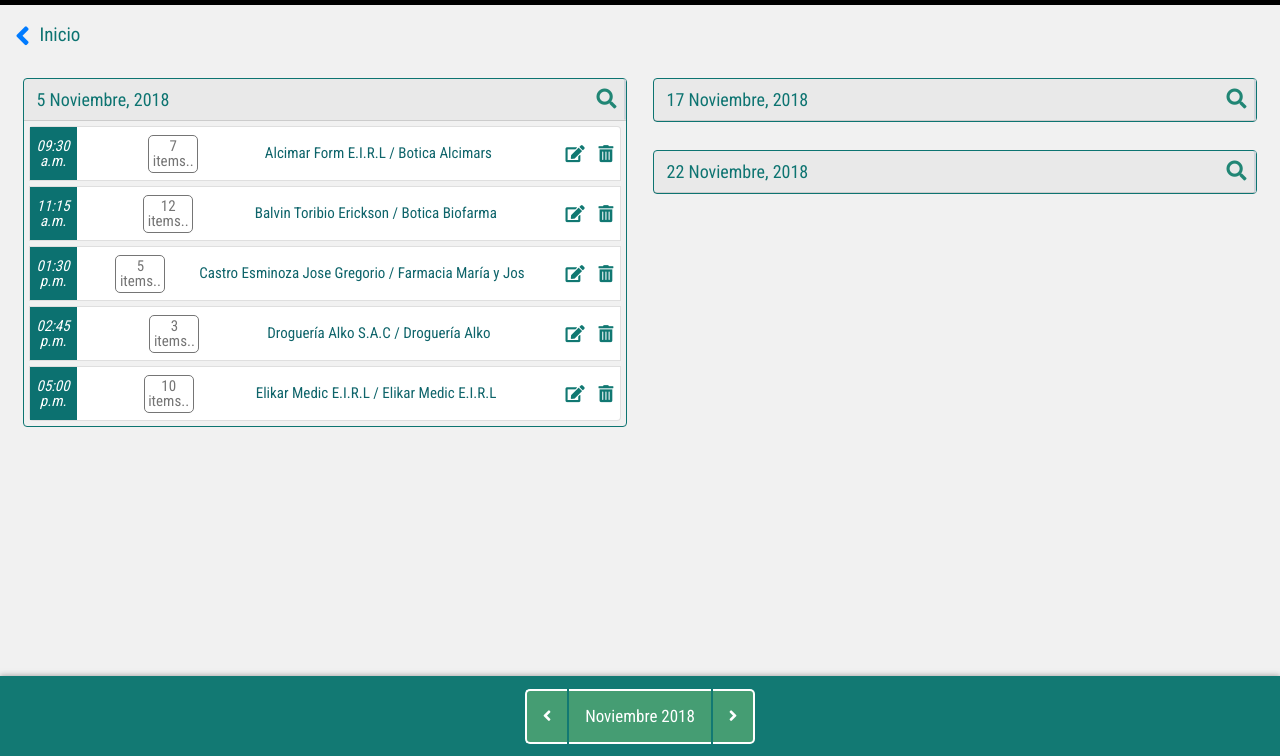
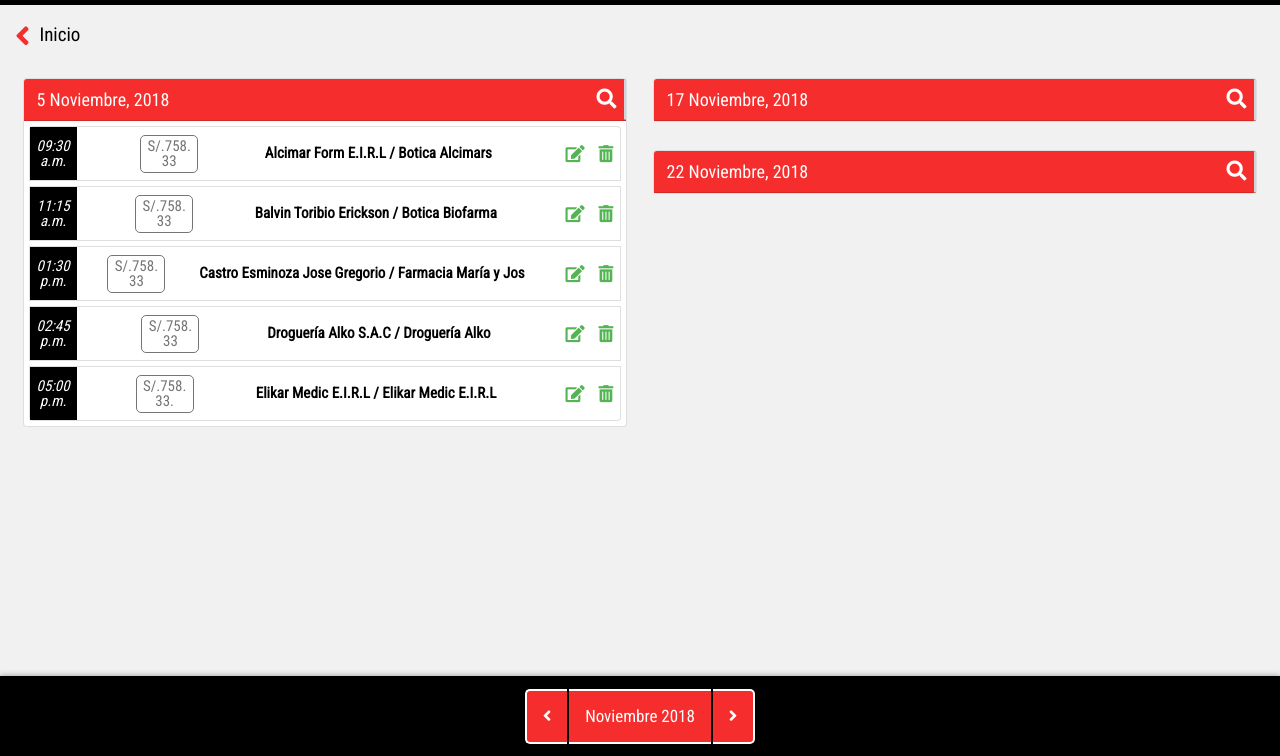
Before and after one commit to taniacoder/tdp, a plain HTML site: page static/borrador.html in a window 1280 px wide. Shown: the part 44-800 px from the top of the page. Drawn offline with Linux system fonts and the light colour scheme.

Commit message:
borradores

```diff
--- a/static/borrador.html
+++ b/static/borrador.html
@@ -52,11 +52,11 @@
         <div class="card-body">
 
           <ul class="list-group savelist">
-            <li class="list-group-item"><div class="f-tec"><span>09:30</span><span><span>a.m.</span></span></div> <span class="f-desc">7 items..</span><span class="f-qua">Alcimar Form E.I.R.L / Botica Alcimars</span><div class="f-act"><i class="fas fa-edit"></i><i class="fas fa-trash-alt"></i></div></li>
-            <li class="list-group-item"><div class="f-tec"><span>11:15</span><span><span>a.m.</span></span></div> <span class="f-desc">12 items..</span><span class="f-qua">Balvin Toribio Erickson / Botica Biofarma</span><div class="f-act"><i class="fas fa-edit"></i><i class="fas fa-trash-alt"></i></div></li>
-            <li class="list-group-item"><div class="f-tec"><span>01:30</span><span><span>p.m.</span></span></div> <span class="f-desc">5 items..</span><span class="f-qua">Castro Esminoza Jose Gregorio / Farmacia María y Jos</span><div class="f-act"><i class="fas fa-edit"></i><i class="fas fa-trash-alt"></i></div></li>
-            <li class="list-group-item"><div class="f-tec"><span>02:45</span><span><span>p.m.</span></span></div> <span class="f-desc">3 items..</span><span class="f-qua">Droguería Alko S.A.C / Droguería Alko</span><div class="f-act"><i class="fas fa-edit"></i><i class="fas fa-trash-alt"></i></div></li>
-            <li class="list-group-item"><div class="f-tec"><span>05:00</span><span><span>p.m.</span></span></div> <span class="f-desc">10 items..</span><span class="f-qua">Elikar Medic E.I.R.L / Elikar Medic E.I.R.L</span><div class="f-act"><i class="fas fa-edit"></i><i class="fas fa-trash-alt"></i></div></li>
+            <li class="list-group-item"><div class="f-tec"><span>09:30</span><span><span>a.m.</span></span></div> <span class="f-desc">S/.758.33</span><span class="f-qua">Alcimar Form E.I.R.L / Botica Alcimars</span><div class="f-act"><i class="fas fa-edit"></i><i class="fas fa-trash-alt"></i></div></li>
+            <li class="list-group-item"><div class="f-tec"><span>11:15</span><span><span>a.m.</span></span></div> <span class="f-desc">S/.758.33</span><span class="f-qua">Balvin Toribio Erickson / Botica Biofarma</span><div class="f-act"><i class="fas fa-edit"></i><i class="fas fa-trash-alt"></i></div></li>
+            <li class="list-group-item"><div class="f-tec"><span>01:30</span><span><span>p.m.</span></span></div> <span class="f-desc">S/.758.33</span><span class="f-qua">Castro Esminoza Jose Gregorio / Farmacia María y Jos</span><div class="f-act"><i class="fas fa-edit"></i><i class="fas fa-trash-alt"></i></div></li>
+            <li class="list-group-item"><div class="f-tec"><span>02:45</span><span><span>p.m.</span></span></div> <span class="f-desc">S/.758.33</span><span class="f-qua">Droguería Alko S.A.C / Droguería Alko</span><div class="f-act"><i class="fas fa-edit"></i><i class="fas fa-trash-alt"></i></div></li>
+            <li class="list-group-item"><div class="f-tec"><span>05:00</span><span><span>p.m.</span></span></div> <span class="f-desc">S/.758.33.</span><span class="f-qua">Elikar Medic E.I.R.L / Elikar Medic E.I.R.L</span><div class="f-act"><i class="fas fa-edit"></i><i class="fas fa-trash-alt"></i></div></li>
           </ul>
 
         </div>
@@ -79,8 +79,8 @@
         <div class="card-body">
 
           <ul class="list-group savelist">
-            <li class="list-group-item"><div class="f-tec"><span>09:30</span><span><span>a.m.</span></span></div> <span class="f-desc">3 items..</span><span class="f-qua">Castro Esminoza Jose Gregorio / Farmacia María y Jos</span><div class="f-act"><i class="fas fa-edit"></i><i class="fas fa-trash-alt"></i></div></li>
-            <li class="list-group-item"><div class="f-tec"><span>05:00</span><span><span>p.m.</span></span></div> <span class="f-desc">5 items..</span><span class="f-qua">Balvin Toribio Erickson / Botica Biofarma</span><div class="f-act"><i class="fas fa-edit"></i><i class="fas fa-trash-alt"></i></div></li>
+            <li class="list-group-item"><div class="f-tec"><span>09:30</span><span><span>a.m.</span></span></div> <span class="f-desc">S/.758.33</span><span class="f-qua">Castro Esminoza Jose Gregorio / Farmacia María y Jos</span><div class="f-act"><i class="fas fa-edit"></i><i class="fas fa-trash-alt"></i></div></li>
+            <li class="list-group-item"><div class="f-tec"><span>05:00</span><span><span>p.m.</span></span></div> <span class="f-desc">S/.758.33</span><span class="f-qua">Balvin Toribio Erickson / Botica Biofarma</span><div class="f-act"><i class="fas fa-edit"></i><i class="fas fa-trash-alt"></i></div></li>
           </ul>
 
         </div>
@@ -104,10 +104,10 @@
         <div class="card-body">
 
           <ul class="list-group savelist">
-            <li class="list-group-item"><div class="f-tec"><span>09:30</span><span><span>a.m.</span></span></div> <span class="f-desc">3 items..</span><span class="f-qua">Alcimar Form E.I.R.L / Botica Alcimars</span><div class="f-act"><i class="fas fa-edit"></i><i class="fas fa-trash-alt"></i></div></li>
-            <li class="list-group-item"><div class="f-tec"><span>01:00</span><span><span>p.m.</span></span></div> <span class="f-desc">5 items..</span><span class="f-qua">Balvin Toribio Erickson / Botica Biofarma</span><div class="f-act"><i class="fas fa-edit"></i><i class="fas fa-trash-alt"></i></div></li>
-            <li class="list-group-item"><div class="f-tec"><span>02:45</span><span><span>p.m.</span></span></div> <span class="f-desc">3 items..</span><span class="f-qua">Droguería Alko S.A.C / Droguería Alko</span><div class="f-act"><i class="fas fa-edit"></i><i class="fas fa-trash-alt"></i></div></li>
-            <li class="list-group-item"><div class="f-tec"><span>05:00</span><span><span>p.m.</span></span></div> <span class="f-desc">10 items..</span><span class="f-qua">Castro Esminoza Jose Gregorio / Farmacia María y Jos</span><div class="f-act"><i class="fas fa-edit"></i><i class="fas fa-trash-alt"></i></div></li>
+            <li class="list-group-item"><div class="f-tec"><span>09:30</span><span><span>a.m.</span></span></div> <span class="f-desc">S/.758.33</span><span class="f-qua">Alcimar Form E.I.R.L / Botica Alcimars</span><div class="f-act"><i class="fas fa-edit"></i><i class="fas fa-trash-alt"></i></div></li>
+            <li class="list-group-item"><div class="f-tec"><span>01:00</span><span><span>p.m.</span></span></div> <span class="f-desc">S/.758.33.</span><span class="f-qua">Balvin Toribio Erickson / Botica Biofarma</span><div class="f-act"><i class="fas fa-edit"></i><i class="fas fa-trash-alt"></i></div></li>
+            <li class="list-group-item"><div class="f-tec"><span>02:45</span><span><span>p.m.</span></span></div> <span class="f-desc">S/.758.33</span><span class="f-qua">Droguería Alko S.A.C / Droguería Alko</span><div class="f-act"><i class="fas fa-edit"></i><i class="fas fa-trash-alt"></i></div></li>
+            <li class="list-group-item"><div class="f-tec"><span>05:00</span><span><span>p.m.</span></span></div> <span class="f-desc">S/.758.33</span><span class="f-qua">Castro Esminoza Jose Gregorio / Farmacia María y Jos</span><div class="f-act"><i class="fas fa-edit"></i><i class="fas fa-trash-alt"></i></div></li>
           </ul>
 
         </div>
--- a/static/css/michael.css
+++ b/static/css/michael.css
@@ -34,13 +34,13 @@
 }
 
 .f-tec {
-    background-color: #0c7170;
+    background-color: #000000;
     color: white;
     padding: 10px;
     height: 100%;
     font-style: italic;
     max-width: 47px;
-    margin-right: 15px;
+    margin-right: 7px;
     display: flex;
     justify-content: center;
     align-items: center;
@@ -55,7 +55,7 @@
     color: #757575;
     border: 1px solid;
     padding: 3px;
-    width: 50px;
+    width: 58px;
     text-align: center;
     border-radius: 5px;
 }
@@ -63,7 +63,8 @@
 .f-qua {
     margin-left: 10px;
     margin-right: 10px;
-    color: #0e646a;
+    color: #000000;
+    font-weight: bold;
     font-size: 15px;
 }
 
@@ -72,7 +73,7 @@
     /* border: 1px solid; */
     padding: 2px;
     text-align: center;
-    color: #117872;
+    color: #54b454;
     margin: 5px;
 }
 
@@ -89,17 +90,17 @@
 }
 
 #accordion .card {
-    background-color: transparent;
     margin-bottom: 15px;
-    border-color: #0d7471;
 }
-
+#accordion .card .card-header {
+    background-color: #f52d2d;
+}
 #accordion .card-header{
     padding: 0;
 }
 
 #accordion button[data-toggle="collapse"]{
-    color: #0d7471;
+    color: #fff;
     text-decoration: none;
     font-size: 18px;
 }
@@ -111,10 +112,13 @@
 .back-icon{
     padding: 0px 15px;
     font-size: 19px;
-    color: #0c7371;
+    color: #000000;
     display: inline-block;
     margin-bottom: 15px;
     cursor: pointer;
+}
+.back-icon a {
+    color: #f52d2d;
 }
 
 .back-icon i{
@@ -128,7 +132,7 @@
 #accordion span.fa-search{
     float: right;
     margin: 10px;
-    color: #218675;
+    color: #ffffff;
 }
 
 #accordion input.search-client{
@@ -160,14 +164,14 @@
     display: flex;
     justify-content: center;
     align-items: center;
-    background-color: #127973;
+    background-color: #000000;
     -webkit-box-shadow: 0px -1px 5px 0px rgba(152, 152, 152, 0.75);
     -moz-box-shadow: 0px -1px 5px 0px rgba(0,0,0,0.75);
     box-shadow: 0px -1px 5px 0px rgba(152, 152, 152, 0.75);
 }
 
 .boton-flotante button {
-    background-color: #459d73;
+    background-color: #f52d2d;
     padding: 16px;
     color: white;
     border: 0;
```
